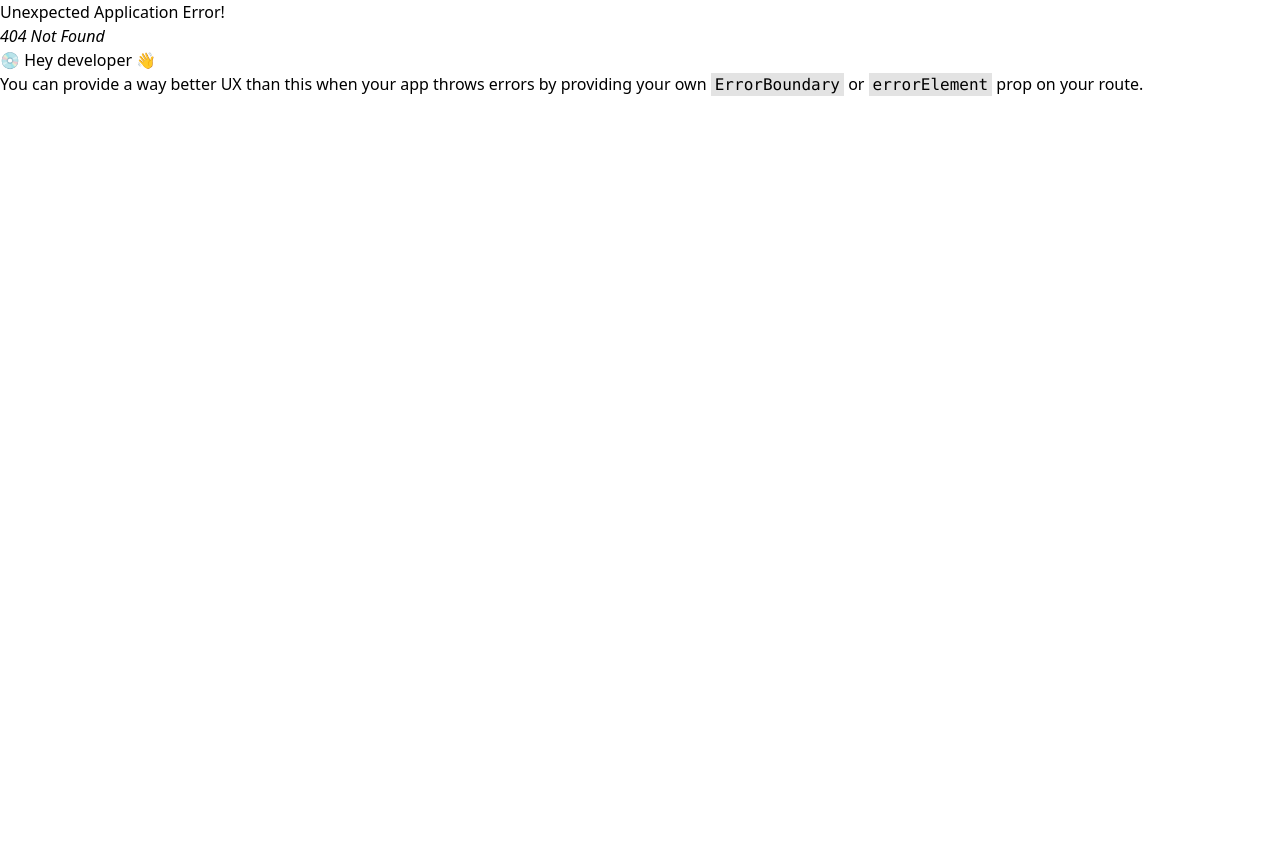
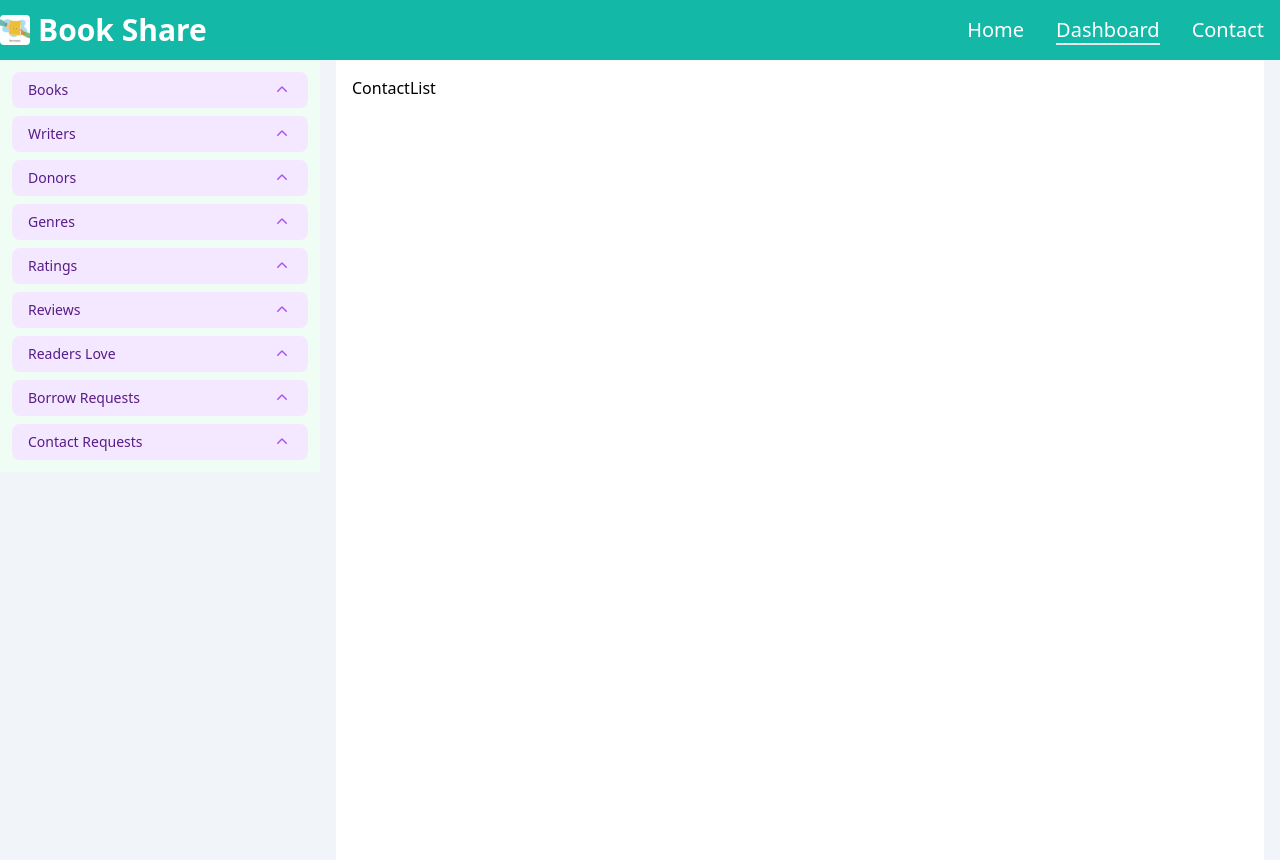
Before and after one commit to MM2-DEV/BOOK_SHARE, a React (Vite) app: page /dashboard/contact-requests in a window 1280 px wide. Before the commit this address had no page. Before the commit the page ends 800 px from the top, so only its background shows below. Built offline with nearby package versions, Linux system fonts and the light colour scheme.

Commit message:
Contact request list sider bar created

```diff
--- a/src/App.jsx
+++ b/src/App.jsx
@@ -25,6 +25,7 @@ import ReaderList from "./pages/dashboard/readers/ReaderList";
 import CreateReader from "./pages/dashboard/readers/CreateReader";
 import RequestList from "./pages/dashboard/requests/RequestList";
 import BookDetails from "./pages/BookDetails";
+import ContactList from "./pages/dashboard/contact/ContactList";
 
 const routes1 = createBrowserRouter([
   {
@@ -195,6 +196,16 @@ const routes1 = createBrowserRouter([
           },
         ],
       },
+
+      {
+        path: "contact-requests",
+        children: [
+          {
+            index: true,
+            element: <ContactList/>,
+          },
+        ],
+      },
     ],
   },
 ]);
--- a/src/components/dashboard/DashboardSidebar.jsx
+++ b/src/components/dashboard/DashboardSidebar.jsx
@@ -195,7 +195,7 @@ const DashboardSidebar = () => {
           {({ open }) => (
             <>
               <Disclosure.Button className="flex w-full justify-between rounded-lg bg-purple-100 px-4 py-2 text-left text-sm font-medium text-purple-900 hover:bg-purple-200 focus:outline-none focus-visible:ring focus-visible:ring-purple-500/75">
-                <span>Borrow Request</span>
+                <span>Borrow Requests</span>
                 <ChevronUpIcon
                   className={`${
                     open ? "rotate-180 transform" : ""
@@ -213,6 +213,28 @@ const DashboardSidebar = () => {
             </>
           )}
         </Disclosure>
+        <Disclosure as="div" className="mt-2">
+          {({ open }) => (
+            <>
+              <Disclosure.Button className="flex w-full justify-between rounded-lg bg-purple-100 px-4 py-2 text-left text-sm font-medium text-purple-900 hover:bg-purple-200 focus:outline-none focus-visible:ring focus-visible:ring-purple-500/75">
+                <span>Contact Requests</span>
+                <ChevronUpIcon
+                  className={`${
+                    open ? "rotate-180 transform" : ""
+                  } h-5 w-5 text-purple-500`}
+                />
+              </Disclosure.Button>
+
+              <Disclosure.Panel className="px-3 py-2 text-sm text-purple-900">
+                <ul>
+                  <li className="mb-2">
+                    <Link to={"/dashboard/contact-requests"}>All Contact Requests</Link>
+                  </li>
+                </ul>
+              </Disclosure.Panel>
+            </>
+          )}
+        </Disclosure>
       </div>
     </div>
   );
--- /dev/null
+++ b/src/pages/dashboard/contact/ContactList.jsx
@@ -0,0 +1,9 @@
+import React from 'react'
+
+const ContactList = () => {
+  return (
+    <div>ContactList</div>
+  )
+}
+
+export default ContactList
```
